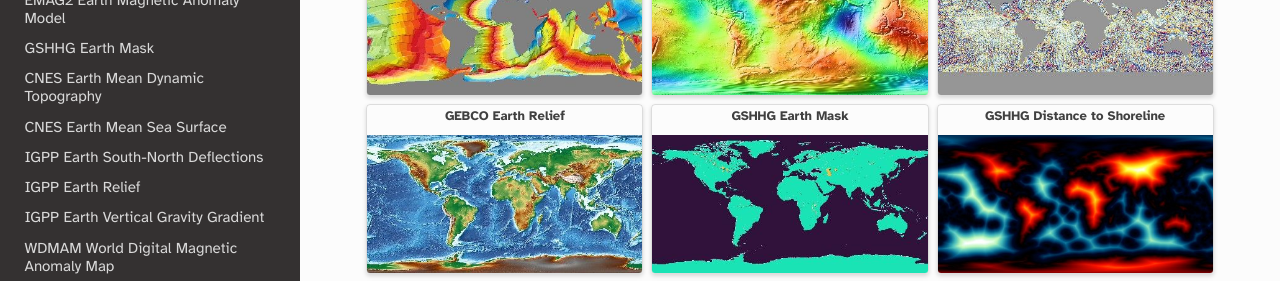
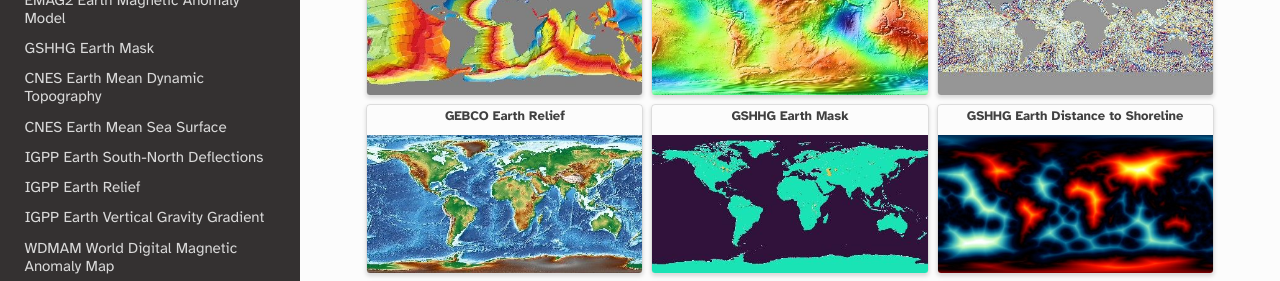
Before and after one commit to GenericMappingTools/remote-datasets, a Sphinx documentation site: the page built from docs/index.rst, in a window 1280 px wide and 900 px high. Shown: the part 400-681 px from the top of the window. Built offline with Sphinx 7.4.7 and the Read the Docs theme 2.0.0, drawn with Linux system fonts in a browser that asks for light colours.

Commit message:
Add Earth in in Distance to shoreline item card (#112)

```diff
--- a/docs/index.rst
+++ b/docs/index.rst
@@ -46,7 +46,7 @@
         :img-bottom: /_static/GMT_earth_mask_thumbnail.jpg
         :text-align: center
 
-    .. grid-item-card:: GSHHG Distance to Shoreline
+    .. grid-item-card:: GSHHG Earth Distance to Shoreline
         :link: earth-dist
         :link-type: doc
         :img-bottom: /_static/GMT_earth_dist_thumbnail.jpg
```
